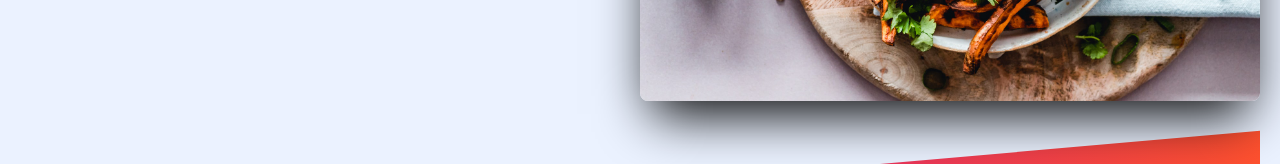
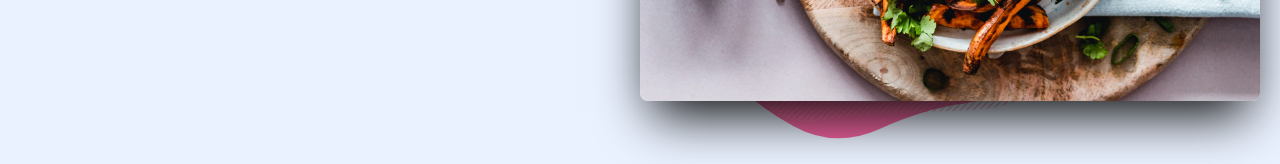
Before and after one commit to kiranrahinj/zomato_landingpage, a plain HTML site: page index.html in a window 1280 px wide. Shown: the part 444-608 px from the top of the page. Drawn offline with Linux system fonts and the light colour scheme.

Commit message:
final setup

```diff
--- a/index.html
+++ b/index.html
@@ -22,7 +22,11 @@
          <div class="container">
         <section class="hero_container">
             <div class="hero">
+
+                <img src="/assets/svg/heroShape.svg" alt="bg" class="svg", >
+                <img src="/assets/svg/herobgpattren.svg" alt="pic" class="svg">
              <img src="/assets/hero.jpg" alt="hero.jpg" class="pic">
+
 
             </div>
             <div class="hero_description">
@@ -123,7 +127,7 @@
 
           <div class="last_footer">
               <div class="f_logo">
-                  <img src="Zomato-Logo-PNG-HD-Transparent.png" alt="logo" class="foot_log">
+                  <img src="/assets/Zomato-Logo-PNG-HD-Transparent.png" alt="logo" class="foot_log">
               </div>
               <div>
                   <ul class="list">
--- a/style.css
+++ b/style.css
@@ -44,9 +44,17 @@ button{
     );
 }
 .hero{
+    position: relative;
     width: 100%;
 }
+
+.svg{
+   height: 285px;
+    position: absolute;
+}
+
 .pic{
+    position: relative;
     width: 100%;
     box-shadow: 0px 25px 50px -12px rgba(0,0,0, 25);
     border-radius:8px  ;
@@ -302,6 +310,21 @@ ul{
         background-color: #e23744;
 
     }
+    .hero{
+        position: relative;
+        width: 100%;
+    }
+
+    .svg{
+       height: 490px;
+        position: absolute;
+    }
+
+    .pic{
+        position: relative;
+        width: 100%;
+
+    }
 }
 
 
@@ -327,6 +350,24 @@ ul{
         margin-top: 15px;
         margin-bottom:10px ;
     }
+    .hero{
+        position: relative;
+        width: 100%;
+    }
+
+    .svg{
+       height: 530px;
+        position: absolute;
+    }
+
+    .pic{
+        position: relative;
+        width: 100%;
+
+    }
+    .explore_menu_container{
+        margin-top: 130px;
+    }
 }
 
 
```
Also changed, not shown: assets/Zomato-Logo-PNG-HD-Transparent.png (renamed from Zomato-Logo-PNG-HD-Transparent.png).
